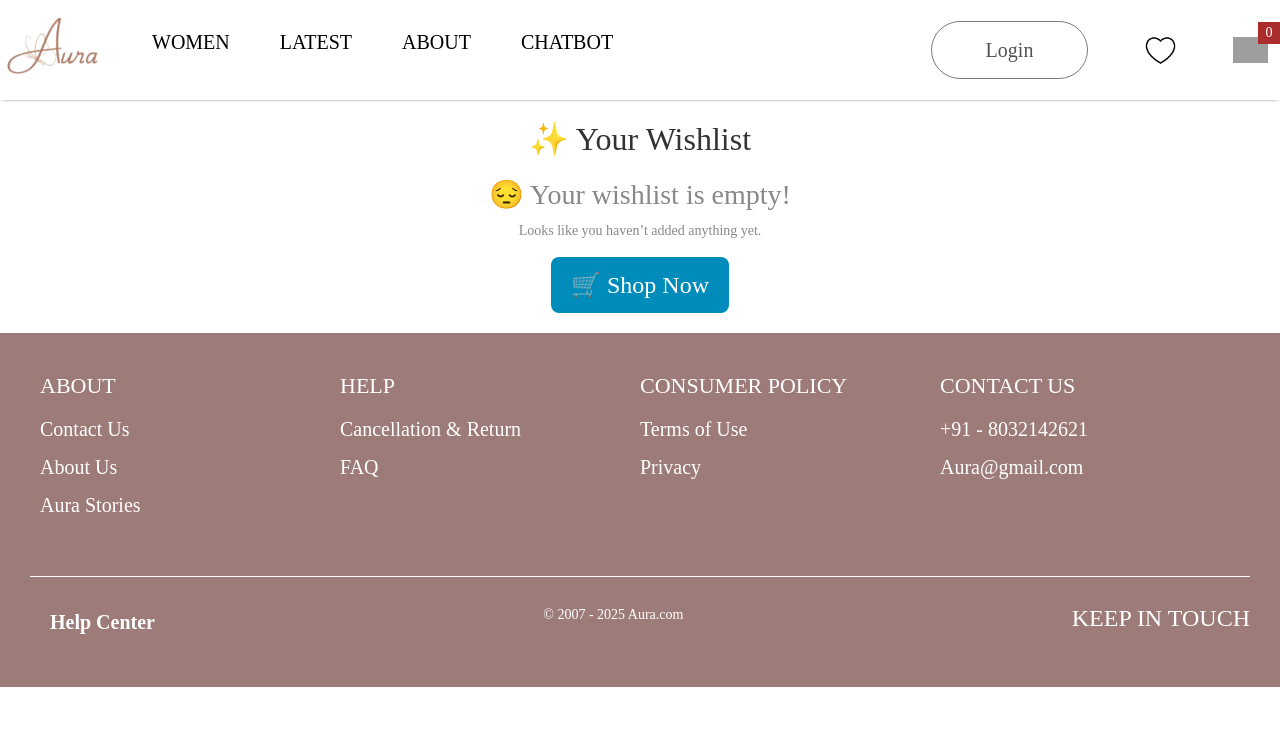
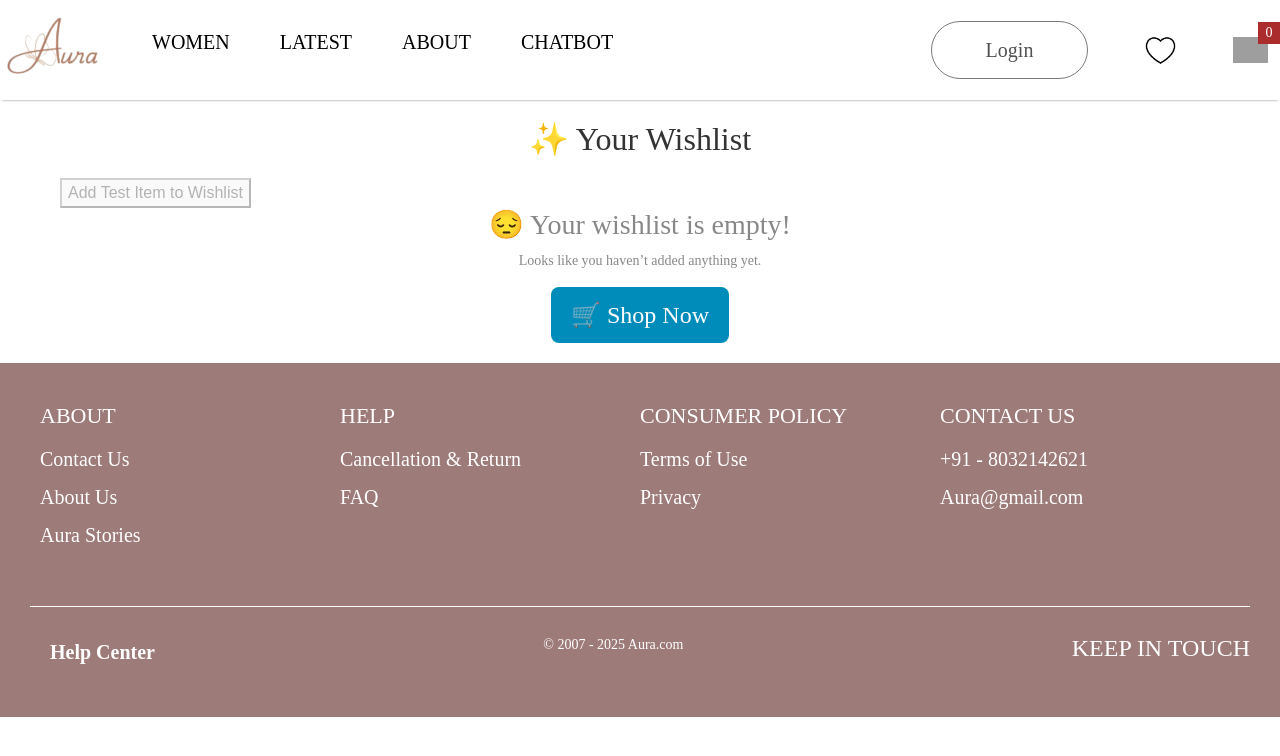
Before and after one commit to NandhanaRajeev/aura, a React (Create React App) app in the folder aura/: page /wishlist in a window 1280 px wide. Shown: the top 756 px of the page. Built offline with nearby package versions, Linux system fonts and the light colour scheme; grey boxes are pictures that could not be loaded.

Commit message:
new build

```diff
--- a/aura/src/Components/LandingPage/Wishlist/AddToWishlist.js
+++ b/aura/src/Components/LandingPage/Wishlist/AddToWishlist.js
@@ -3,12 +3,47 @@ import { BsTrash } from "react-icons/bs";
 import { Link } from "react-router-dom";
 import { WishlistContext } from "./WishlistContext";
 import { CartContext } from "../CartPage/CartContext";
+import { LoginContext } from "../../LoginContext";
 import "./AddToWishlist.css";
 
 const AddToWishlist = () => {
     const { wishlistItems, addToWishlist, removeFromWishlist, error, success } = useContext(WishlistContext);
     const { addToCart } = useContext(CartContext);
+    const { isLoggedIn } = useContext(LoginContext);
     const [isLoading, setIsLoading] = useState(null);
+    const [isAddingTestItem, setIsAddingTestItem] = useState(false);
+
+    const handleAddTestItem = async () => {
+        if (isAddingTestItem || !isLoggedIn) {
+            if (!isLoggedIn) alert("Please log in to add items to wishlist.");
+            return;
+        }
+
+        const testItem = {
+            id: 1, // Replace with a valid product ID from your backend
+            title: "Test Product",
+            image: "test-image.jpg",
+            price: 100,
+            prev_price: 150,
+            star: 4,
+            reviews: 10,
+        };
+        console.log("Attempting to add test item to wishlist:", testItem);
+        setIsAddingTestItem(true);
+
+        try {
+            const success = await addToWishlist(testItem);
+            console.log("Add test item result:", success);
+            if (success) {
+                alert("Test item added to wishlist!");
+            }
+        } catch (error) {
+            console.error("Error adding test item:", error);
+            alert("Failed to add test item.");
+        } finally {
+            setIsAddingTestItem(false);
+        }
+    };
 
     const handleRemove = async (productId) => {
         if (!window.confirm("Remove this item from your wishlist?")) return;
@@ -44,12 +79,19 @@ const AddToWishlist = () => {
             reviews: item.reviews,
         };
 
+        console.log("Adding to cart:", cartItem);
         setIsLoading(item.product_id);
         try {
-            await addToCart(cartItem);
-            alert("Item added to cart!");
+            const success = await addToCart(cartItem);
+            if (success) {
+                alert("Item added to cart!");
+            }
         } catch (error) {
-            console.error("Error adding to cart:", error);
+            console.error("Error adding to cart:", {
+                message: error.message,
+                response: error.response?.data,
+                status: error.response?.status,
+            });
             alert("Failed to add to cart.");
         } finally {
             setIsLoading(null);
@@ -72,6 +114,9 @@ const AddToWishlist = () => {
     return (
         <div className="wishlist-container">
             <h2 className="wishlist-title">✨ Your Wishlist</h2>
+            <button onClick={handleAddTestItem} disabled={isAddingTestItem || !isLoggedIn}>
+                {isAddingTestItem ? "Adding..." : "Add Test Item to Wishlist"}
+            </button>
             {error && <p className="error" style={{ color: "red", textAlign: "center" }}>{error}</p>}
             {success && <p className="success" style={{ color: "green", textAlign: "center" }}>{success}</p>}
             {wishlistItems.length > 0 ? (
```
Also changed, not shown: 8 other files (tests, documents, lock files or other folders).
